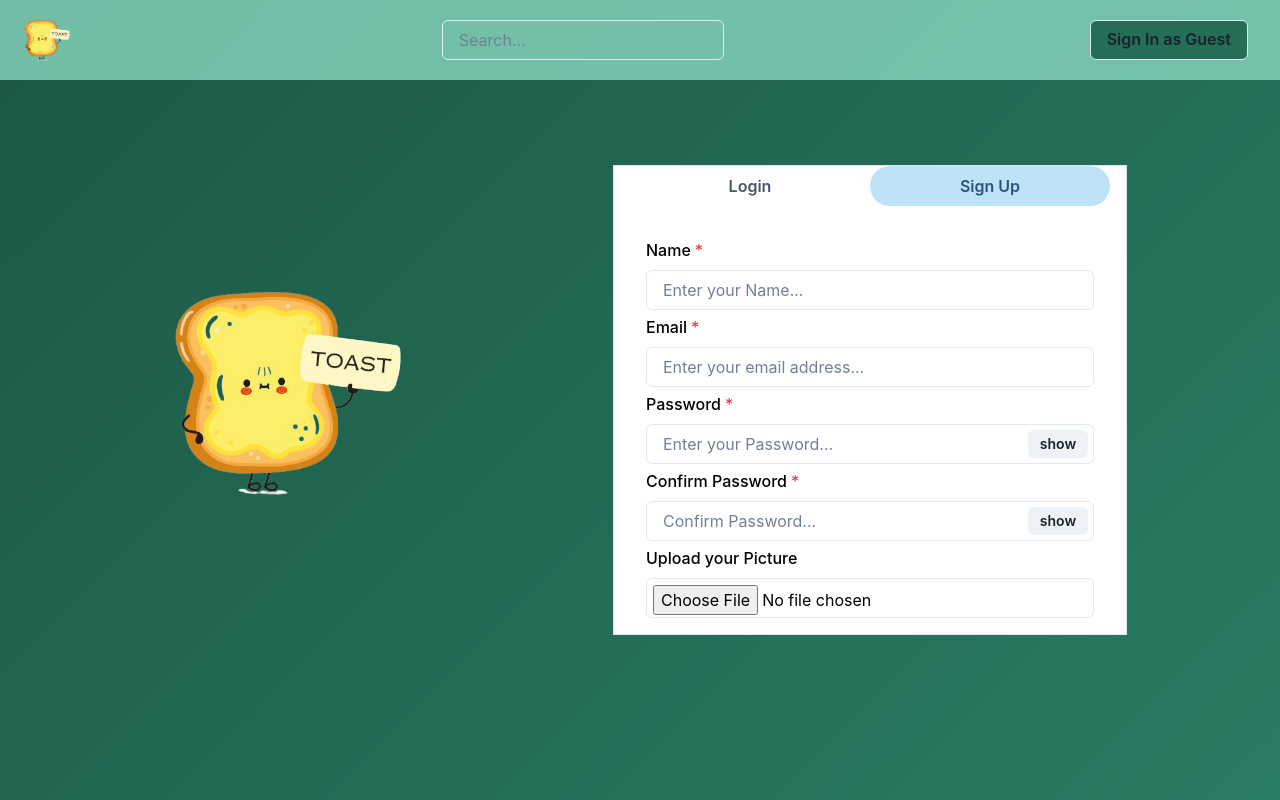
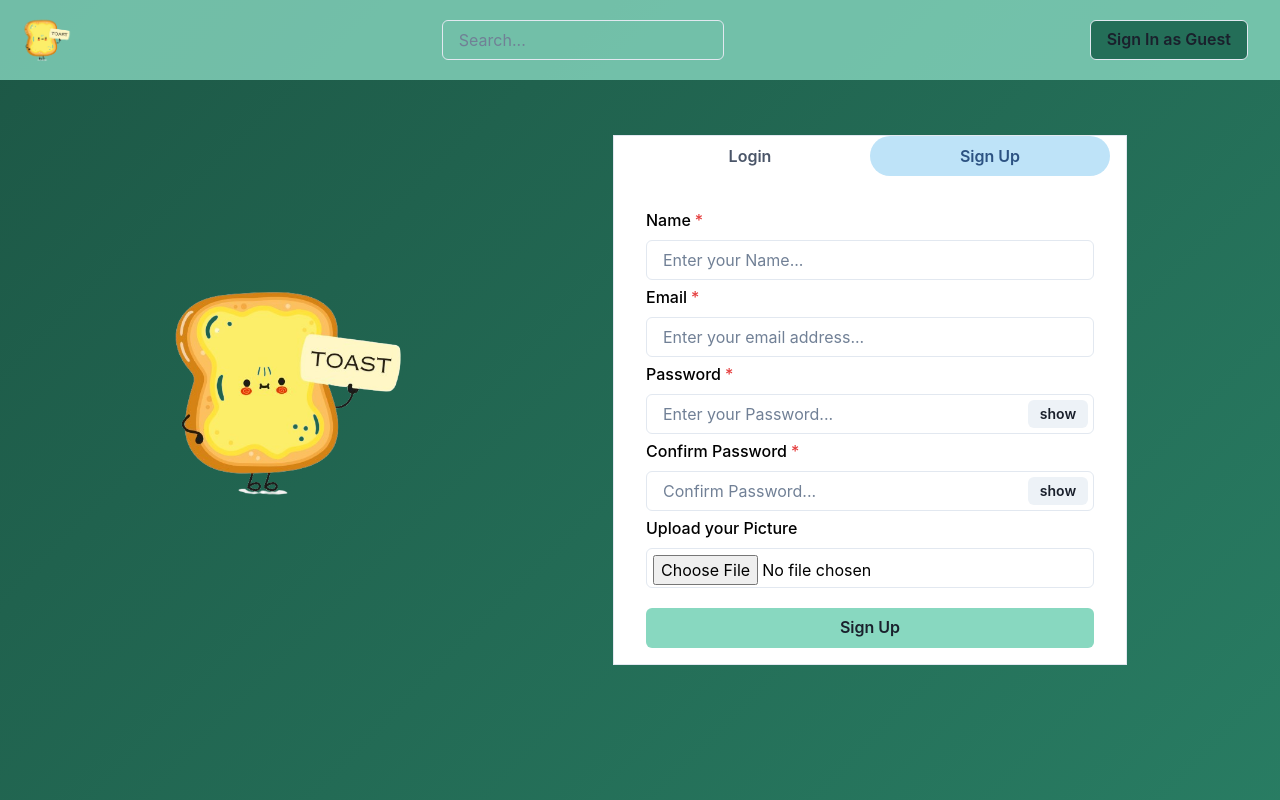
Before and after one commit to Sanerita/Chat-application, a React (Vite) app in the folder frontend/: page / in a window 1280 px wide. Both pictures are taken after a click on the tab "Sign Up". Built offline with nearby package versions, Linux system fonts and the light colour scheme; a web font is replaced by a local one.

Commit message:
sign up button

```diff
--- a/frontend/src/components/Authentication/SignUp.jsx
+++ b/frontend/src/components/Authentication/SignUp.jsx
@@ -12,7 +12,8 @@ const SignUp = () => {
      const [pic, setPic] = useState();
 
     const handleClick = ()=> setShow(!show)
-    const postDetails =(pics) => {};
+    const postDetails = (pics) => {};
+    const submitHandler =() =>{};
 
     return (
         <VStack spacing="5px">
@@ -77,8 +78,16 @@ const SignUp = () => {
                 accept='image/*'
                 onChange={(e) => postDetails(e.target.files[0])}
                 />
+            </FormControl>
 
-            </FormControl>
+            <Button
+            bg="#88d8c0"
+            width="100%"
+            style={{marginTop: 15 }}
+            onClick={submitHandler}
+            >
+             Sign Up
+            </Button>
 
         </VStack >
     )
```
